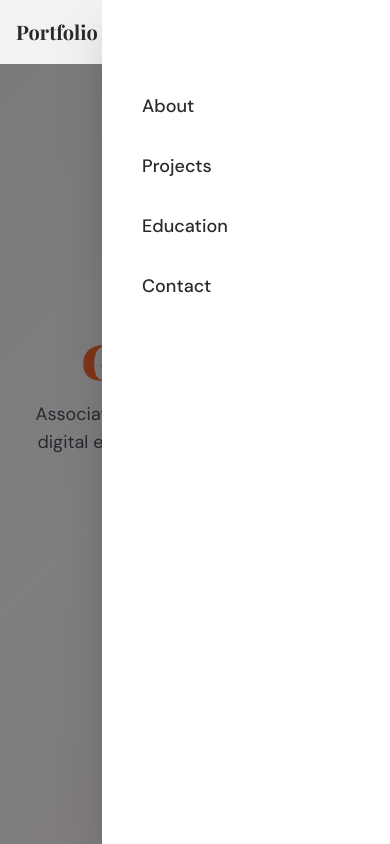
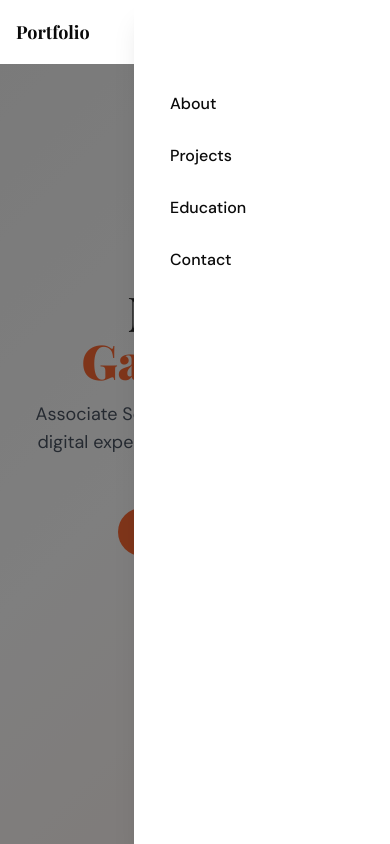
Before and after one commit to Mohit555000/Primary_Portfolio, a React (Vite) app: page / in a window 390 px wide. Both pictures are taken after a click on the button "Menu". Shown: the top 844 px of the page. Built offline with nearby package versions, Linux system fonts and the light colour scheme.

Commit message:
hamburger v6

```diff
--- a/src/components/Navigation.jsx
+++ b/src/components/Navigation.jsx
@@ -33,26 +33,26 @@ const Navigation = () => {
   return (
     <>
       <nav
-        className={`fixed top-0 left-0 right-0 z-50 transition-all duration-300 ${
-          isScrolled ? 'bg-white/95 backdrop-blur-md shadow-lg' : 'bg-white/90 backdrop-blur-sm'
+        className={`fixed top-0 left-0 right-0 z-50 ${
+          isScrolled ? 'bg-white shadow-md' : 'bg-white'
         }`}
       >
-        <div className="max-w-7xl mx-auto px-4 sm:px-6 py-3 sm:py-4 flex justify-between items-center">
+        <div className="px-4 py-4 flex items-center justify-between">
           <a
             href="#hero"
-            className="text-xl sm:text-2xl font-display font-bold hover:text-accent transition-colors"
+            className="text-lg font-display font-bold text-primary"
             onClick={handleNavClick}
           >
             Portfolio
           </a>
 
           {/* Desktop Navigation */}
-          <div className="hidden md:flex gap-6 lg:gap-8">
+          <div className="hidden md:flex gap-8">
             {navItems.map((item) => (
               <a
                 key={item}
                 href={`#${item.toLowerCase()}`}
-                className="text-sm font-medium hover:text-accent transition-colors"
+                className="text-sm font-medium text-primary hover:text-accent transition-colors"
               >
                 {item}
               </a>
@@ -61,19 +61,13 @@ const Navigation = () => {
 
           {/* Mobile Hamburger Button */}
           <button
-            className="md:hidden w-10 h-10 flex flex-col justify-center items-center gap-1.5 flex-shrink-0"
+            className="md:hidden flex flex-col gap-1.5 w-8 h-8 justify-center items-center"
             onClick={() => setIsMobileMenuOpen(!isMobileMenuOpen)}
-            aria-label="Toggle menu"
+            aria-label="Menu"
           >
-            <span
-              className={`w-6 h-0.5 bg-primary transition-all duration-300 ${isMobileMenuOpen ? 'rotate-45 translate-y-2' : ''}`}
-            />
-            <span
-              className={`w-6 h-0.5 bg-primary transition-all duration-300 ${isMobileMenuOpen ? 'opacity-0' : 'opacity-100'}`}
-            />
-            <span
-              className={`w-6 h-0.5 bg-primary transition-all duration-300 ${isMobileMenuOpen ? '-rotate-45 -translate-y-2' : ''}`}
-            />
+            <span className={`w-6 h-0.5 bg-primary transition-all ${isMobileMenuOpen ? 'rotate-45 translate-y-2' : ''}`} />
+            <span className={`w-6 h-0.5 bg-primary transition-all ${isMobileMenuOpen ? 'opacity-0' : ''}`} />
+            <span className={`w-6 h-0.5 bg-primary transition-all ${isMobileMenuOpen ? '-rotate-45 -translate-y-2' : ''}`} />
           </button>
         </div>
       </nav>
@@ -81,20 +75,18 @@ const Navigation = () => {
       {/* Mobile Menu */}
       {isMobileMenuOpen && (
         <>
-          {/* Backdrop */}
           <div
-            className="fixed inset-0 bg-black/50 z-40 md:hidden"
+            className="fixed inset-0 bg-black/50 z-40"
             onClick={() => setIsMobileMenuOpen(false)}
           />
 
-          {/* Menu Panel */}
-          <div className="fixed top-0 right-0 bottom-0 w-72 bg-white shadow-2xl z-50 md:hidden overflow-y-auto">
-            <div className="flex flex-col gap-2 p-6 pt-20">
+          <div className="fixed top-0 right-0 bottom-0 w-64 bg-white z-50 shadow-xl">
+            <div className="flex flex-col p-6 pt-20 gap-1">
               {navItems.map((item) => (
                 <a
                   key={item}
                   href={`#${item.toLowerCase()}`}
-                  className="text-lg font-medium hover:text-accent transition-colors py-3 px-4 rounded-lg hover:bg-gray-50"
+                  className="text-base font-medium text-primary hover:text-accent py-3 px-3 rounded-lg hover:bg-gray-50 transition-colors"
                   onClick={handleNavClick}
                 >
                   {item}
```
